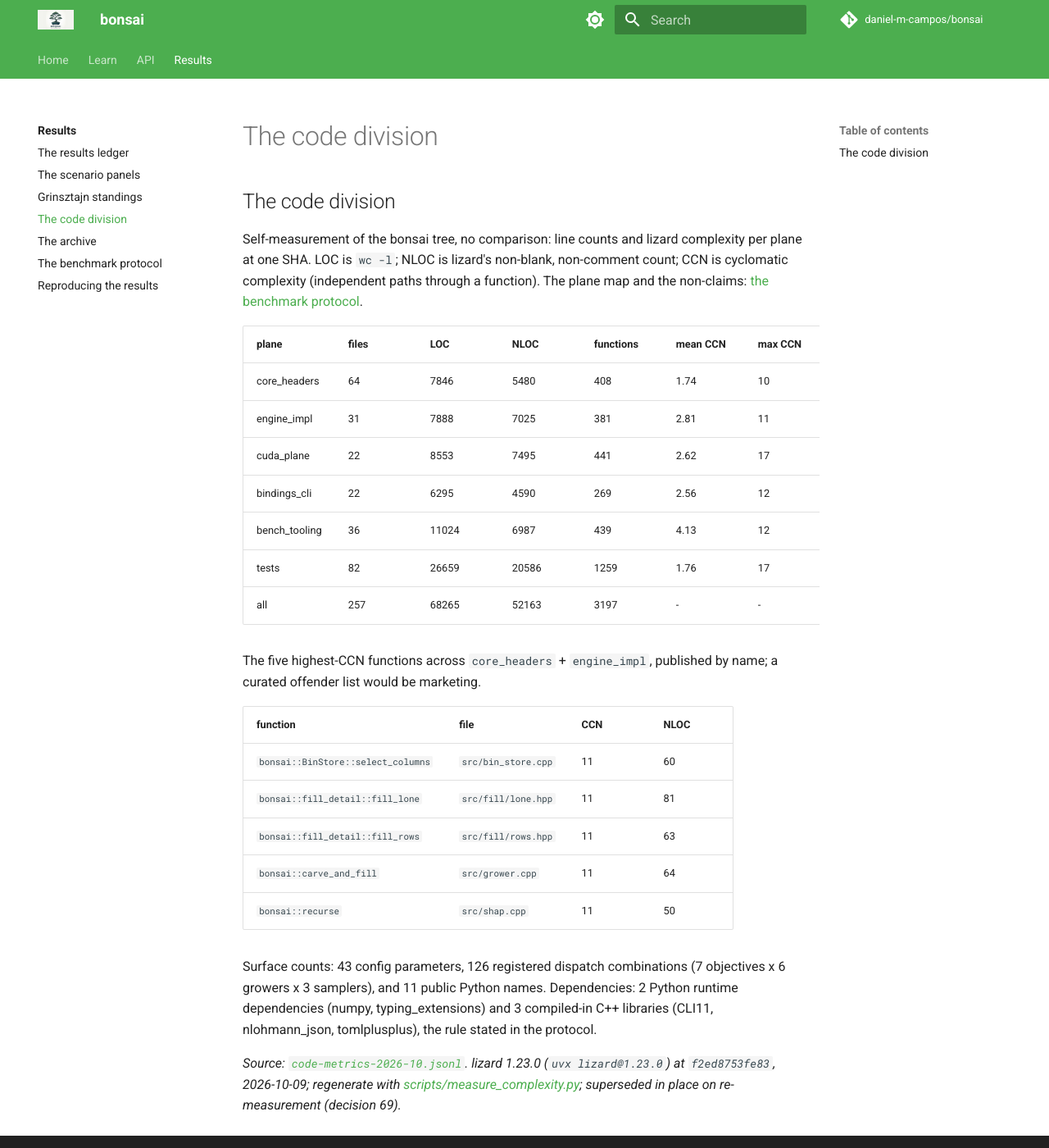
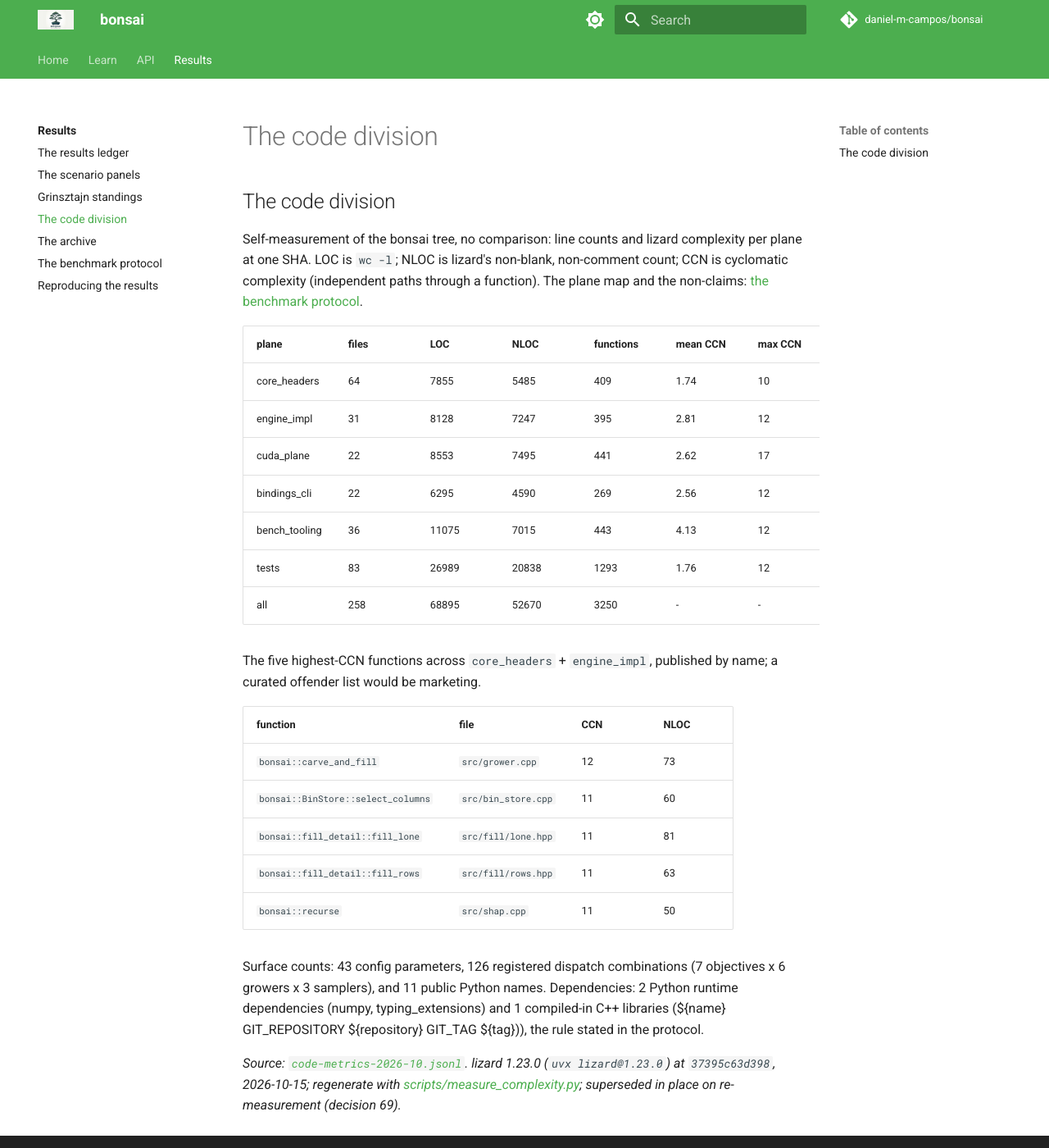
Before and after one commit to daniel-m-campos/bonsai, an MkDocs documentation site: the page built from docs/results/results/code-metrics.md, in a window 1280 px wide and 1400 px high. Shown: the whole window at 82% size. Built offline with MkDocs 1.6.1 and Material for MkDocs 9.7.7, drawn with Linux system fonts in a browser that asks for light colours; comment, search, counter and statistics services are not loaded.

Commit message:
bench(standings): refresh the code axis for 2.8.0
Measured locally at main 37395c63 (make python, measure_complexity.py,
lizard 1.23.0), stamped through update_standings.py --axis code. The
tests plane's max CCN reads 12 where 2.7.0 read 17 (the identity pin's
reference scan was split in the refactor turns); engine_impl reads 12,
carve_and_fill now at the gate after the empty-node branch.

Ran: render_results.py (pages re-rendered from the new rows).

```diff
--- a/docs/results/results/code-metrics.md
+++ b/docs/results/results/code-metrics.md
@@ -6,24 +6,24 @@ Self-measurement of the bonsai tree, no comparison: line counts and lizard compl
 
 | plane | files | LOC | NLOC | functions | mean CCN | max CCN |
 |---|---|---|---|---|---|---|
-| core_headers | 64 | 7846 | 5480 | 408 | 1.74 | 10 |
-| engine_impl | 31 | 7888 | 7025 | 381 | 2.81 | 11 |
+| core_headers | 64 | 7855 | 5485 | 409 | 1.74 | 10 |
+| engine_impl | 31 | 8128 | 7247 | 395 | 2.81 | 12 |
 | cuda_plane | 22 | 8553 | 7495 | 441 | 2.62 | 17 |
 | bindings_cli | 22 | 6295 | 4590 | 269 | 2.56 | 12 |
-| bench_tooling | 36 | 11024 | 6987 | 439 | 4.13 | 12 |
-| tests | 82 | 26659 | 20586 | 1259 | 1.76 | 17 |
-| all | 257 | 68265 | 52163 | 3197 | - | - |
+| bench_tooling | 36 | 11075 | 7015 | 443 | 4.13 | 12 |
+| tests | 83 | 26989 | 20838 | 1293 | 1.76 | 12 |
+| all | 258 | 68895 | 52670 | 3250 | - | - |
 
 The five highest-CCN functions across `core_headers` + `engine_impl`, published by name; a curated offender list would be marketing.
 
 | function | file | CCN | NLOC |
 |---|---|---|---|
+| `bonsai::carve_and_fill` | `src/grower.cpp` | 12 | 73 |
 | `bonsai::BinStore::select_columns` | `src/bin_store.cpp` | 11 | 60 |
 | `bonsai::fill_detail::fill_lone` | `src/fill/lone.hpp` | 11 | 81 |
 | `bonsai::fill_detail::fill_rows` | `src/fill/rows.hpp` | 11 | 63 |
-| `bonsai::carve_and_fill` | `src/grower.cpp` | 11 | 64 |
 | `bonsai::recurse` | `src/shap.cpp` | 11 | 50 |
 
-Surface counts: 43 config parameters, 126 registered dispatch combinations (7 objectives x 6 growers x 3 samplers), and 11 public Python names. Dependencies: 2 Python runtime dependencies (numpy, typing_extensions) and 3 compiled-in C++ libraries (CLI11, nlohmann_json, tomlplusplus), the rule stated in the protocol.
+Surface counts: 43 config parameters, 126 registered dispatch combinations (7 objectives x 6 growers x 3 samplers), and 11 public Python names. Dependencies: 2 Python runtime dependencies (numpy, typing_extensions) and 1 compiled-in C++ libraries (${name} GIT_REPOSITORY ${repository} GIT_TAG ${tag})), the rule stated in the protocol.
 
-*Source: [`code-metrics-2026-10.jsonl`](../../../benchmarks/results/code-metrics-2026-10.jsonl). lizard 1.23.0 (`uvx lizard@1.23.0`) at `f2ed8753fe83`, 2026-10-09; regenerate with [scripts/measure_complexity.py](../../../scripts/measure_complexity.py); superseded in place on re-measurement (decision 69).*
+*Source: [`code-metrics-2026-10.jsonl`](../../../benchmarks/results/code-metrics-2026-10.jsonl). lizard 1.23.0 (`uvx lizard@1.23.0`) at `37395c63d398`, 2026-10-15; regenerate with [scripts/measure_complexity.py](../../../scripts/measure_complexity.py); superseded in place on re-measurement (decision 69).*
```
Also changed, not shown: 2 other files.
